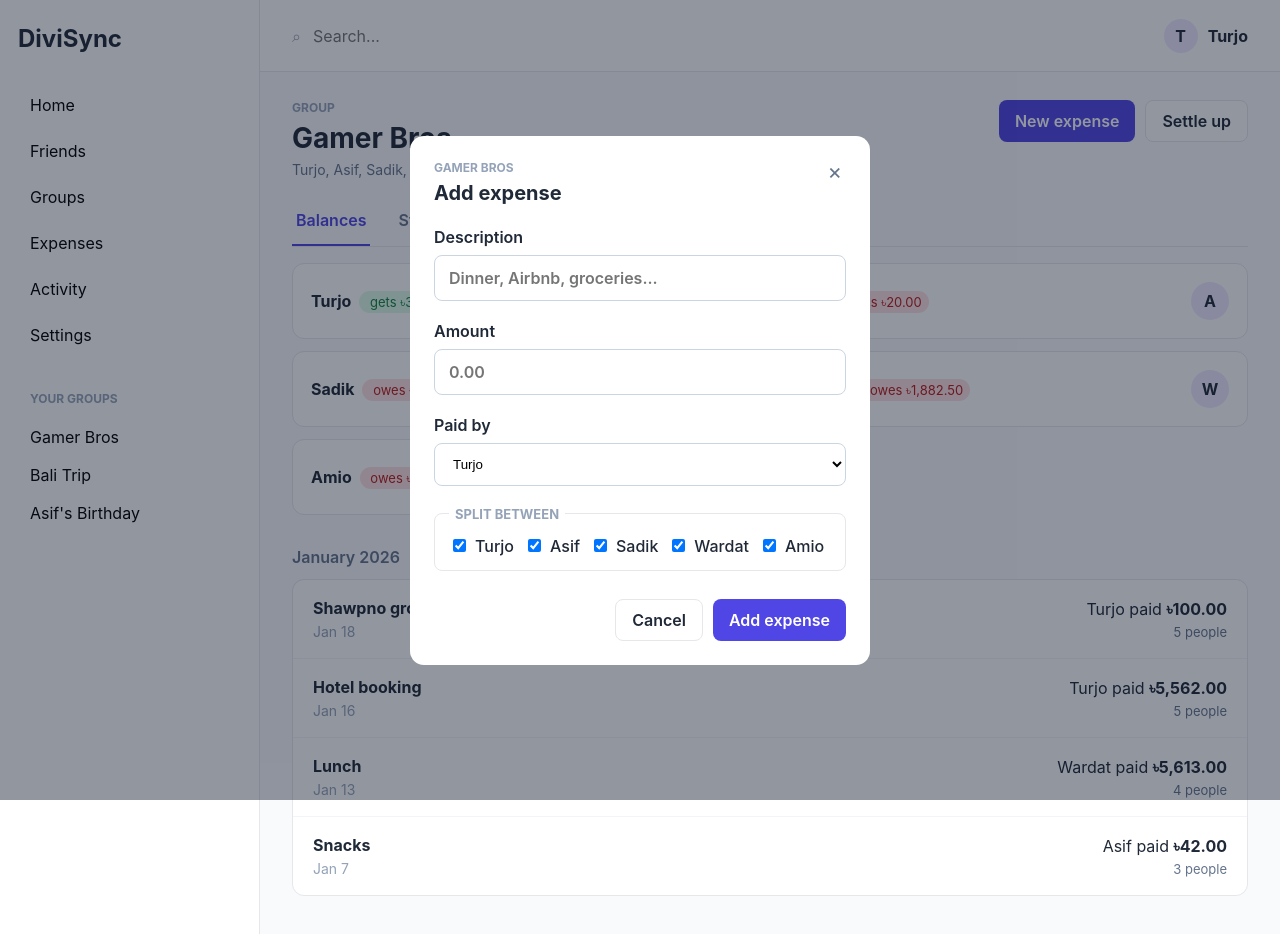
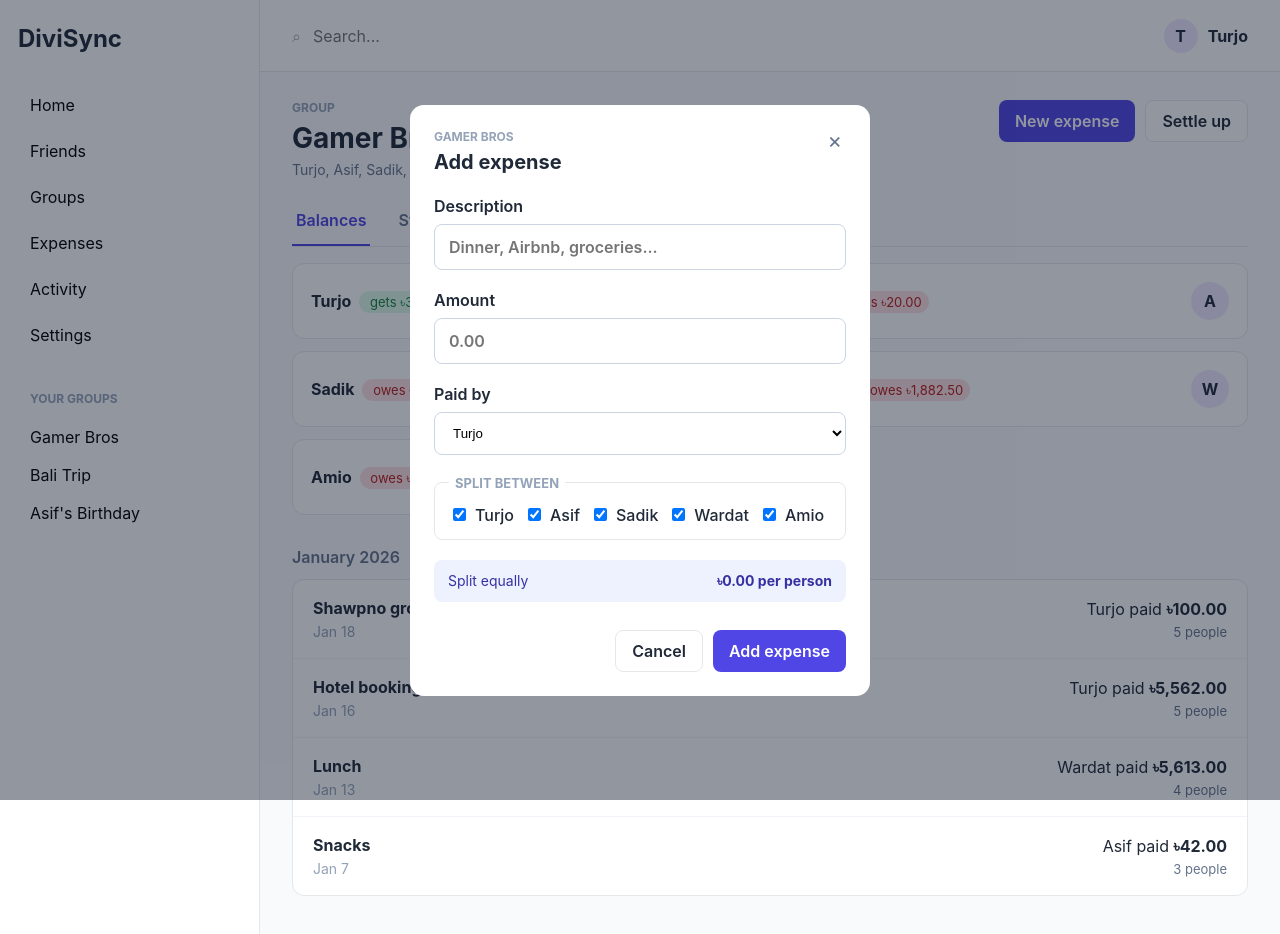
Before and after one commit to taif-ahmed-sazim/DiviSync, a React (Vite) app: page / in a window 1280 px wide. Both pictures are taken after a click on the button "New expense". Shown: the top 934 px of the page. Built offline with nearby package versions, Linux system fonts and the light colour scheme.

Commit message:
feat: support equal expense splitting (#5)

```diff
--- a/src/App.tsx
+++ b/src/App.tsx
@@ -2,7 +2,7 @@ import { useState } from "react";
 
 import { BalanceCard } from "@/components/balances/BalanceCard";
 import { AddExpenseModal } from "@/components/expenses/AddExpenseModal";
-import type { IAddExpenseFormValues } from "@/components/expenses/AddExpenseModal";
+import type { IAddExpenseSubmitPayload } from "@/components/expenses/AddExpenseModal";
 import { ExpenseRow } from "@/components/expenses/ExpenseRow";
 import { GroupHeader } from "@/components/group/GroupHeader";
 import { Sidebar } from "@/components/layout/Sidebar";
@@ -18,8 +18,8 @@ function App() {
   const [isAddExpenseModalOpen, setIsAddExpenseModalOpen] = useState(false);
   const { expenses, addExpense } = useGroupExpenses();
 
-  const handleAddExpense = (values: IAddExpenseFormValues) => {
-    addExpense(values);
+  const handleAddExpense = (payload: IAddExpenseSubmitPayload) => {
+    addExpense(payload);
     setIsAddExpenseModalOpen(false);
   };
 
--- a/src/components/expenses/AddExpenseModal/AddExpenseModal.constants.ts
+++ b/src/components/expenses/AddExpenseModal/AddExpenseModal.constants.ts
@@ -2,6 +2,9 @@ export const DESCRIPTION_MAX_LENGTH = 80;
 
 export const DESCRIPTION_REQUIRED_MESSAGE = "Description is required";
 export const DESCRIPTION_MAX_LENGTH_MESSAGE = `Description must be at most ${DESCRIPTION_MAX_LENGTH} characters`;
+
+export const EQUAL_SPLIT_LABEL = "Split equally";
+export const PER_PERSON_LABEL = "per person";
 
 export const PAYER_REQUIRED_MESSAGE = "Select who paid for this expense";
 export const PARTICIPANTS_REQUIRED_MESSAGE =
--- a/src/components/expenses/AddExpenseModal/AddExpenseModal.helpers.ts
+++ b/src/components/expenses/AddExpenseModal/AddExpenseModal.helpers.ts
@@ -1,5 +1,6 @@
 import { CURRENT_USER_ID } from "@/constants/group.constants";
 import type { IGroupMember } from "@/types/domain.interfaces";
+import { formatCurrency } from "@/utils/formatCurrency";
 
 import {
   AMOUNT_INVALID_MESSAGE,
@@ -10,6 +11,7 @@ import {
   DESCRIPTION_REQUIRED_MESSAGE,
   PARTICIPANTS_REQUIRED_MESSAGE,
   PAYER_REQUIRED_MESSAGE,
+  PER_PERSON_LABEL,
 } from "./AddExpenseModal.constants";
 import type {
   IAddExpenseFormErrors,
@@ -79,6 +81,20 @@ export function getAmountError(amount: string): string | undefined {
   return undefined;
 }
 
+export function parseAmount(amount: string): number {
+  const parsedAmount = Number(amount.trim());
+
+  if (Number.isNaN(parsedAmount)) {
+    return 0;
+  }
+
+  return parsedAmount;
+}
+
+export function buildPerPersonSummary(perPersonAmount: number): string {
+  return `${formatCurrency(perPersonAmount)} ${PER_PERSON_LABEL}`;
+}
+
 export function getPayerError(
   paidById: string,
   members: IGroupMember[],
--- /dev/null
+++ b/src/components/expenses/AddExpenseModal/AddExpenseModal.hooks.ts
@@ -0,0 +1,16 @@
+import { useMemo } from "react";
+
+import type { IExpenseShare } from "@/types/domain.interfaces";
+import { calculateEqualShares } from "@/utils/splits.helpers";
+
+import { parseAmount } from "./AddExpenseModal.helpers";
+
+export function useEqualSplitShares(
+  amount: string,
+  participantIds: string[],
+): IExpenseShare[] {
+  return useMemo(
+    () => calculateEqualShares(parseAmount(amount), participantIds),
+    [amount, participantIds],
+  );
+}
--- a/src/components/expenses/AddExpenseModal/AddExpenseModal.module.css
+++ b/src/components/expenses/AddExpenseModal/AddExpenseModal.module.css
@@ -136,6 +136,22 @@
   flex-basis: 100%;
 }
 
+.summary {
+  display: flex;
+  align-items: center;
+  justify-content: space-between;
+  gap: 12px;
+
+  margin: 0;
+  padding: 12px 14px;
+
+  color: #3730a3;
+  background: #eef2ff;
+  border-radius: 8px;
+
+  font-size: 14px;
+}
+
 .actions {
   display: flex;
   justify-content: flex-end;
--- a/src/components/expenses/AddExpenseModal/AddExpenseModal.tsx
+++ b/src/components/expenses/AddExpenseModal/AddExpenseModal.tsx
@@ -1,12 +1,15 @@
 import { useState } from "react";
 import type { FormEvent } from "react";
 
+import { EQUAL_SPLIT_LABEL } from "./AddExpenseModal.constants";
 import {
   buildAddExpenseFormInitialValues,
+  buildPerPersonSummary,
   hasFormErrors,
   toggleParticipantId,
   validateAddExpenseForm,
 } from "./AddExpenseModal.helpers";
+import { useEqualSplitShares } from "./AddExpenseModal.hooks";
 import type {
   IAddExpenseFormErrors,
   IAddExpenseModalProps,
@@ -23,6 +26,8 @@ export function AddExpenseModal({
     buildAddExpenseFormInitialValues(members),
   );
   const [errors, setErrors] = useState<IAddExpenseFormErrors>({});
+
+  const shares = useEqualSplitShares(values.amount, values.participantIds);
 
   const resetForm = () => {
     setValues(buildAddExpenseFormInitialValues(members));
@@ -46,7 +51,7 @@ export function AddExpenseModal({
       return;
     }
 
-    onSubmit(values);
+    onSubmit({ values, shares });
     resetForm();
   };
 
@@ -166,6 +171,13 @@ export function AddExpenseModal({
             ) : null}
           </fieldset>
 
+          {shares.length > 0 ? (
+            <p className={styles.summary}>
+              <span>{EQUAL_SPLIT_LABEL}</span>
+              <strong>{buildPerPersonSummary(shares[0].amount)}</strong>
+            </p>
+          ) : null}
+
           <div className={styles.actions}>
             <button
               className={styles.cancelButton}
--- a/src/data/mockData.ts
+++ b/src/data/mockData.ts
@@ -54,6 +54,13 @@ export const expenses: IExpense[] = [
     amount: 100,
     paidById: "member-1",
     participantIds: ["member-1", "member-2", "member-3", "member-4", "member-5"],
+    shares: [
+      { memberId: "member-1", amount: 20 },
+      { memberId: "member-2", amount: 20 },
+      { memberId: "member-3", amount: 20 },
+      { memberId: "member-4", amount: 20 },
+      { memberId: "member-5", amount: 20 },
+    ],
   },
   {
     id: "expense-2",
@@ -62,6 +69,13 @@ export const expenses: IExpense[] = [
     amount: 5562,
     paidById: "member-1",
     participantIds: ["member-1", "member-2", "member-3", "member-4", "member-5"],
+    shares: [
+      { memberId: "member-1", amount: 1112.4 },
+      { memberId: "member-2", amount: 1112.4 },
+      { memberId: "member-3", amount: 1112.4 },
+      { memberId: "member-4", amount: 1112.4 },
+      { memberId: "member-5", amount: 1112.4 },
+    ],
   },
   {
     id: "expense-3",
@@ -70,6 +84,12 @@ export const expenses: IExpense[] = [
     amount: 5613,
     paidById: "member-4",
     participantIds: ["member-1", "member-2", "member-3", "member-4"],
+    shares: [
+      { memberId: "member-1", amount: 1403.25 },
+      { memberId: "member-2", amount: 1403.25 },
+      { memberId: "member-3", amount: 1403.25 },
+      { memberId: "member-4", amount: 1403.25 },
+    ],
   },
   {
     id: "expense-4",
@@ -78,5 +98,10 @@ export const expenses: IExpense[] = [
     amount: 42,
     paidById: "member-2",
     participantIds: ["member-1", "member-2", "member-3"],
+    shares: [
+      { memberId: "member-1", amount: 14 },
+      { memberId: "member-2", amount: 14 },
+      { memberId: "member-3", amount: 14 },
+    ],
   },
 ];
--- a/src/hooks/useGroupExpenses.ts
+++ b/src/hooks/useGroupExpenses.ts
@@ -1,6 +1,6 @@
 import { useState } from "react";
 
-import type { IAddExpenseFormValues } from "@/components/expenses/AddExpenseModal";
+import type { IAddExpenseSubmitPayload } from "@/components/expenses/AddExpenseModal";
 import { expenses as initialExpenses } from "@/data/mockData";
 import type { IExpense } from "@/types/domain.interfaces";
 import { createExpense } from "@/utils/expenses.helpers";
@@ -8,12 +8,13 @@ import { createExpense } from "@/utils/expenses.helpers";
 export function useGroupExpenses() {
   const [expenses, setExpenses] = useState<IExpense[]>(initialExpenses);
 
-  const addExpense = (values: IAddExpenseFormValues) => {
+  const addExpense = ({ values, shares }: IAddExpenseSubmitPayload) => {
     const expense = createExpense({
       title: values.description.trim(),
       amount: Number(values.amount),
       paidById: values.paidById,
       participantIds: values.participantIds,
+      shares,
     });
 
     setExpenses((currentExpenses) => [expense, ...currentExpenses]);
--- a/src/utils/expenses.helpers.ts
+++ b/src/utils/expenses.helpers.ts
@@ -12,5 +12,6 @@ export function createExpense(input: ICreateExpenseInput): IExpense {
     amount: input.amount,
     paidById: input.paidById,
     participantIds: input.participantIds,
+    shares: input.shares,
   };
 }
--- /dev/null
+++ b/src/utils/splits.helpers.ts
@@ -0,0 +1,38 @@
+import type { IExpenseShare } from "@/types/domain.interfaces";
+
+const CENTS_PER_UNIT = 100;
+
+export function toCents(amount: number): number {
+  return Math.round(amount * CENTS_PER_UNIT);
+}
+
+export function fromCents(cents: number): number {
+  return cents / CENTS_PER_UNIT;
+}
+
+export function calculateEqualShares(
+  amount: number,
+  participantIds: string[],
+): IExpenseShare[] {
+  if (participantIds.length === 0) {
+    return [];
+  }
+
+  const totalCents = toCents(amount);
+  const baseCents = Math.floor(totalCents / participantIds.length);
+  const remainderCents = totalCents - baseCents * participantIds.length;
+
+  return participantIds.map((memberId, index) => ({
+    memberId,
+    amount: fromCents(index < remainderCents ? baseCents + 1 : baseCents),
+  }));
+}
+
+export function sumShareAmounts(shares: IExpenseShare[]): number {
+  const totalCents = shares.reduce(
+    (runningTotal, share) => runningTotal + toCents(share.amount),
+    0,
+  );
+
+  return fromCents(totalCents);
+}
```
Also changed, not shown: src/components/expenses/AddExpenseModal/AddExpenseModal.interfaces.ts (+10 -2 lines), src/types/domain.interfaces.ts (+7 -0 lines).
